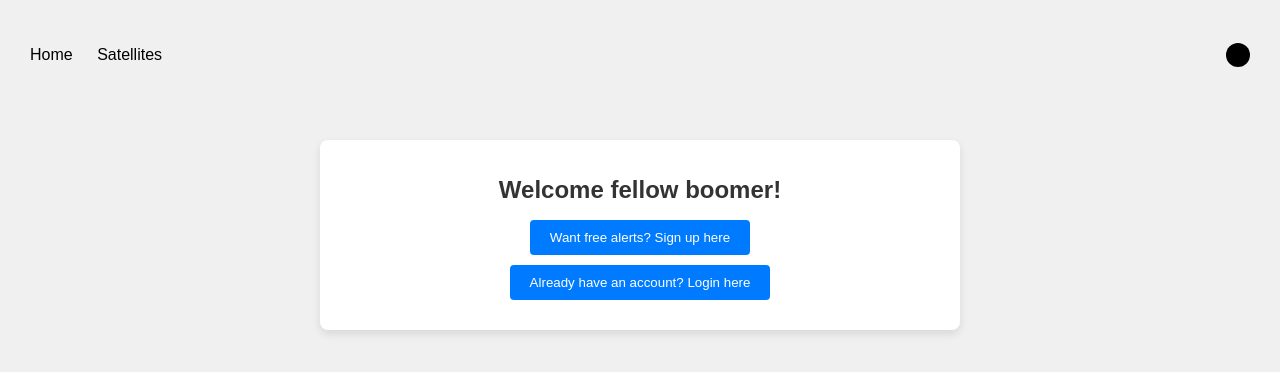
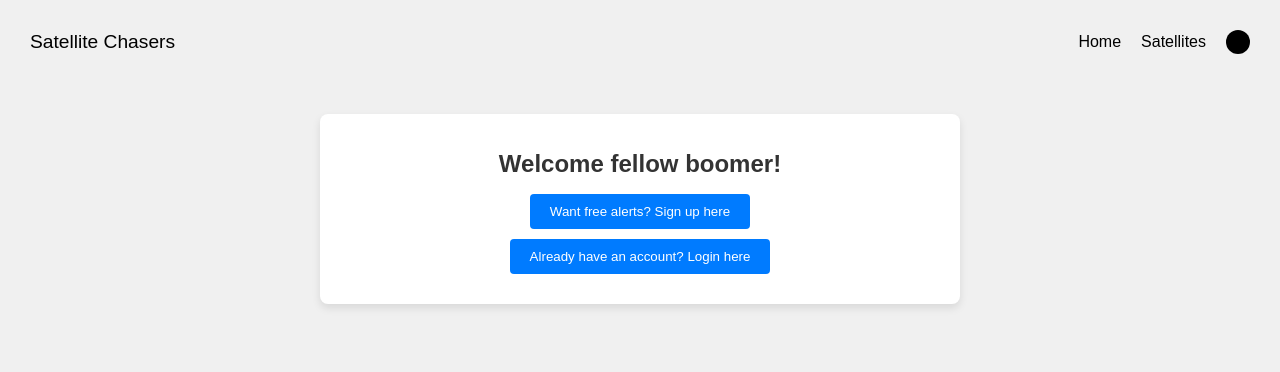
Before and after one commit to Satellite-Chasers/Web, a plain HTML site: page index.html in a window 1280 px wide. Drawn offline with Linux system fonts and the light colour scheme.

Commit message:
Uploading Basic HTML

```diff
--- a/index.html
+++ b/index.html
@@ -1,24 +1,25 @@
 <!DOCTYPE html>
 <html lang="en">
-
 <head>
 <meta charset="UTF-8">
 <meta name="viewport" content="width=device-width, initial-scale=1.0">
 <title>Satellite Chasers</title>
 <link rel="stylesheet" href="styles.css">
 </head>
-
 <body>
 <header>
+  <div class="logo">
+    <a href="#">Satellite Chasers</a>
+  </div>
   <nav>
     <ul>
       <li><a href="#">Home</a></li>
       <li><a href="#">Satellites</a></li>
-            </ul>
-        </nav>
       <div class="user-icon">
         <!-- User icon would be placed here -->
       </div>
+    </ul>
+  </nav>
 </header>
 <main>
   <h1>Welcome fellow boomer!</h1>
@@ -26,5 +27,4 @@
   <button>Already have an account? Login here</button>
 </main>
 </body>
-
 </html>
--- a/styles.css
+++ b/styles.css
@@ -12,13 +12,21 @@ body {
   padding: 10px;
 }
 
+.logo a {
+  text-decoration: none;
+  color: #000000;
+  font-size: 1.2em;
+}
+
 nav ul {
   list-style: none;
+  display: flex;
+  align-items: center;
   padding: 0;
+  margin: 0;
 }
 
 nav ul li {
-    display: inline;
   margin-right: 20px;
 }
 
@@ -33,6 +41,7 @@ body {
   height: 24px;
   border-radius: 50%;
   background-color: #000000;
+  margin-left: auto; /* Pushes the icon to the right */
 }
 
 main {
```
Lines whose indentation alone changed are shown as unchanged.
